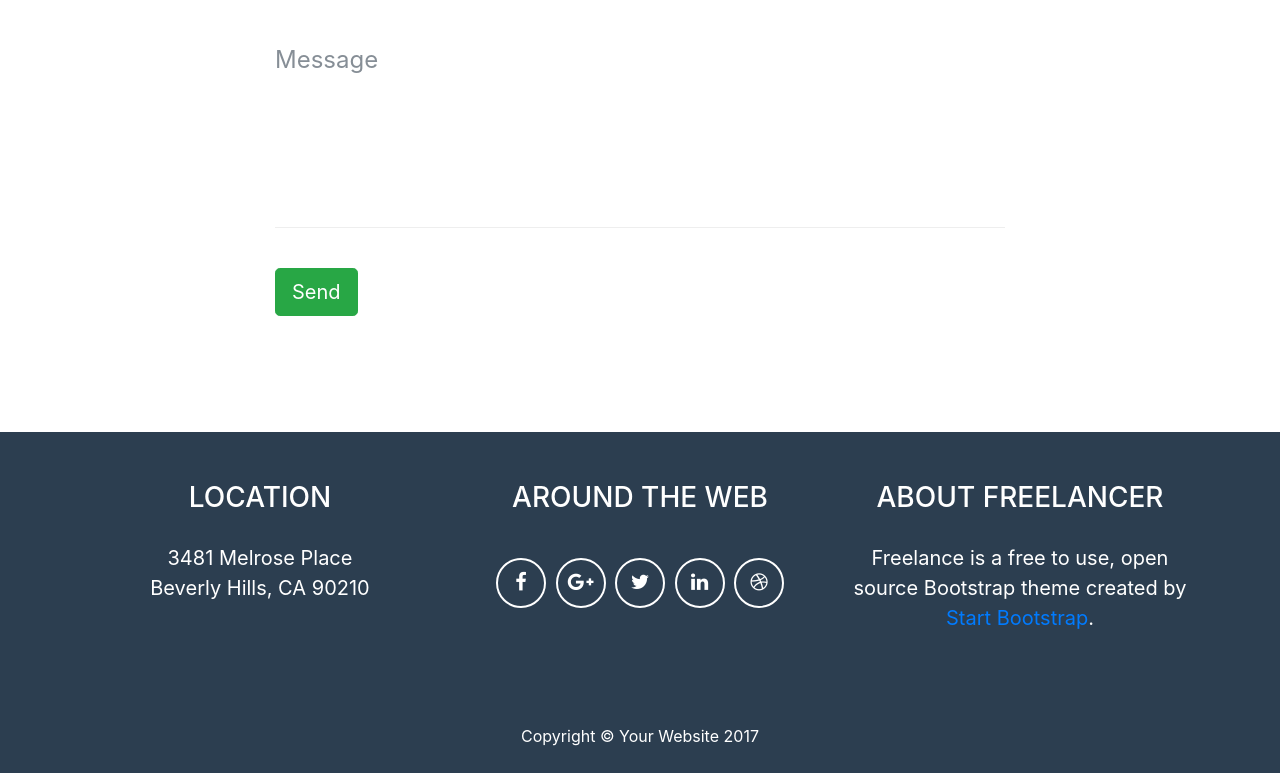
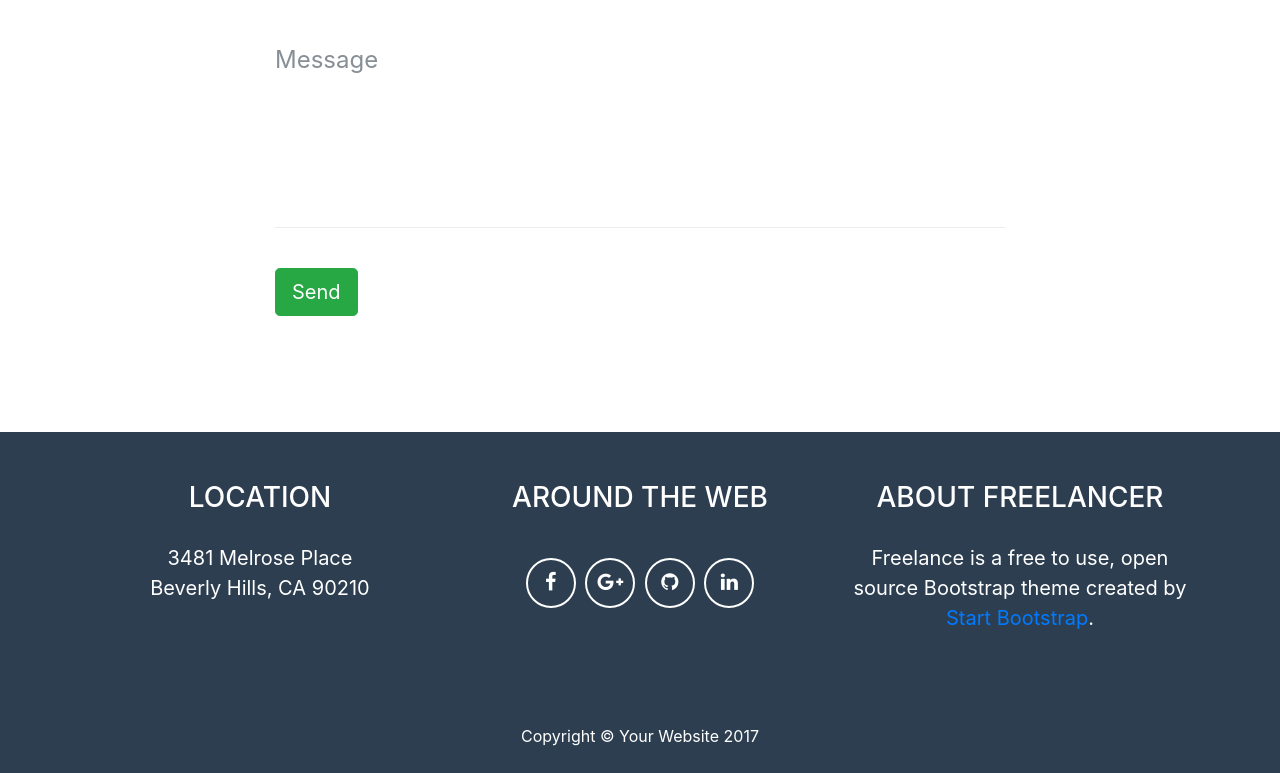
Before and after one commit to Rancerle/Personal-Site-Bootstrap-Version, a website with bundled scripts: page index.html in a window 1280 px wide. Shown: the part 2826-3599 px from the top of the page. Built offline with nearby package versions, Linux system fonts and the light colour scheme.

Commit message:
altered logo and weblinks at bottom

```diff
--- a/index.html
+++ b/index.html
@@ -229,17 +229,12 @@
                 </li>
                 <li class="list-inline-item">
                   <a class="btn-social btn-outline" href="#">
-                    <i class="fa fa-fw fa-twitter"></i>
+                    <i class="fa fa-fw fa-github"></i>
                   </a>
                 </li>
                 <li class="list-inline-item">
                   <a class="btn-social btn-outline" href="#">
                     <i class="fa fa-fw fa-linkedin"></i>
-                  </a>
-                </li>
-                <li class="list-inline-item">
-                  <a class="btn-social btn-outline" href="#">
-                    <i class="fa fa-fw fa-dribbble"></i>
                   </a>
                 </li>
               </ul>
```
Also changed, not shown: Self-Logo-1.png.
